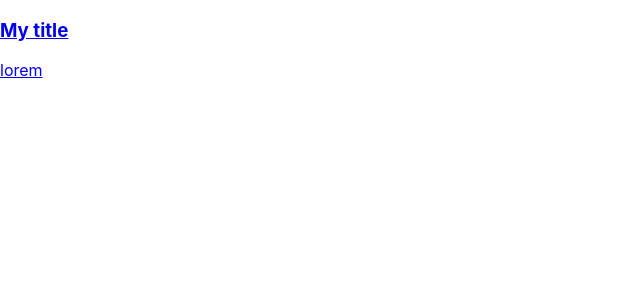
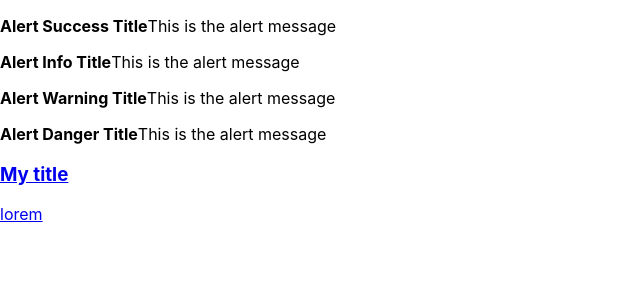
Before and after one commit to NESWebTeam/NES.Turas.DesignSystem.React, a React (Create React App) app in the folder nes.turas.designsystem.react/: page / in a window 1280 px wide. Shown: the top 300 px of the page, without its empty margins (0-640 px from the left). Built offline with nearby package versions, Linux system fonts and the light colour scheme.

Commit message:
Added alerts

```diff
--- a/nes.turas.designsystem.react/src/App.js
+++ b/nes.turas.designsystem.react/src/App.js
@@ -1,9 +1,33 @@
-import './App.css';
+import "./App.css";
 import Card from "./TurasComponents/Card";
+import AlertSuccess from "./TurasComponents/Alerts/AlertSuccess";
+import AlertInfo from "./TurasComponents/Alerts/AlertInfo";
+import AlertWarning from "./TurasComponents/Alerts/AlertWarning";
+import AlertDanger from "./TurasComponents/Alerts/AlertDanger";
 
 function App() {
   return (
     <>
+      <AlertSuccess
+        alertTitle="Alert Success Title"
+        alertMessage="This is the alert message"
+      />
+
+      <AlertInfo
+        alertTitle={"Alert Info Title"}
+        alertMessage={"This is the alert message"}
+      />
+
+      <AlertWarning
+        alertTitle={"Alert Warning Title"}
+        alertMessage={"This is the alert message"}
+      />
+
+      <AlertDanger
+        alertTitle={"Alert Danger Title"}
+        alertMessage={"This is the alert message"}
+      />
+
       <Card cardHeading="My title" cardLink="/" />
     </>
   );
--- /dev/null
+++ b/nes.turas.designsystem.react/src/TurasComponents/Alerts/AlertDanger.js
@@ -0,0 +1,19 @@
+import React from "react";
+
+const AlertDanger = ({ alertTitle, alertMessage }) => {
+  return (
+    <div class="alert-danger alert " role="alert">
+      <div class="alert-icon">
+        <span class="fa-bolt fa"></span>
+      </div>
+      <div class="alert-content">
+        <p class="mb-0">
+          <strong>{alertTitle}</strong>
+          {alertMessage}
+        </p>
+      </div>
+    </div>
+  );
+};
+
+export default AlertDanger;
--- /dev/null
+++ b/nes.turas.designsystem.react/src/TurasComponents/Alerts/AlertInfo.js
@@ -0,0 +1,19 @@
+import React from "react";
+
+const AlertInfo = ({ alertTitle, alertMessage }) => {
+  return (
+    <div class="alert-info alert " role="alert">
+      <div class="alert-icon">
+        <span class="fa-info-circle fa"></span>
+      </div>
+      <div class="alert-content">
+        <p class="mb-0">
+          <strong>{alertTitle}</strong>
+          {alertMessage}
+        </p>
+      </div>
+    </div>
+  );
+};
+
+export default AlertInfo;
--- /dev/null
+++ b/nes.turas.designsystem.react/src/TurasComponents/Alerts/AlertSuccess.js
@@ -0,0 +1,19 @@
+import React from "react";
+
+const AlertSuccess = ({ alertTitle, alertMessage }) => {
+  return (
+    <div class="alert alert-success" role="alert">
+      <div class="alert-icon">
+        <span class="fa-check fa"></span>
+      </div>
+      <div class="alert-content">
+        <p class="mb-0">
+          <strong>{alertTitle}</strong>
+          {alertMessage}
+        </p>
+      </div>
+    </div>
+  );
+};
+
+export default AlertSuccess;
--- /dev/null
+++ b/nes.turas.designsystem.react/src/TurasComponents/Alerts/AlertWarning.js
@@ -0,0 +1,19 @@
+import React from "react";
+
+const AlertWarning = ({ alertTitle, alertMessage }) => {
+  return (
+    <div class="alert alert-warning " role="alert">
+      <div class="alert-icon">
+        <span class="fa-exclamation-triangle fa"></span>
+      </div>
+      <div class="alert-content">
+        <p class="mb-0">
+          <strong>{alertTitle}</strong>
+          {alertMessage}
+        </p>
+      </div>
+    </div>
+  );
+};
+
+export default AlertWarning;
```
